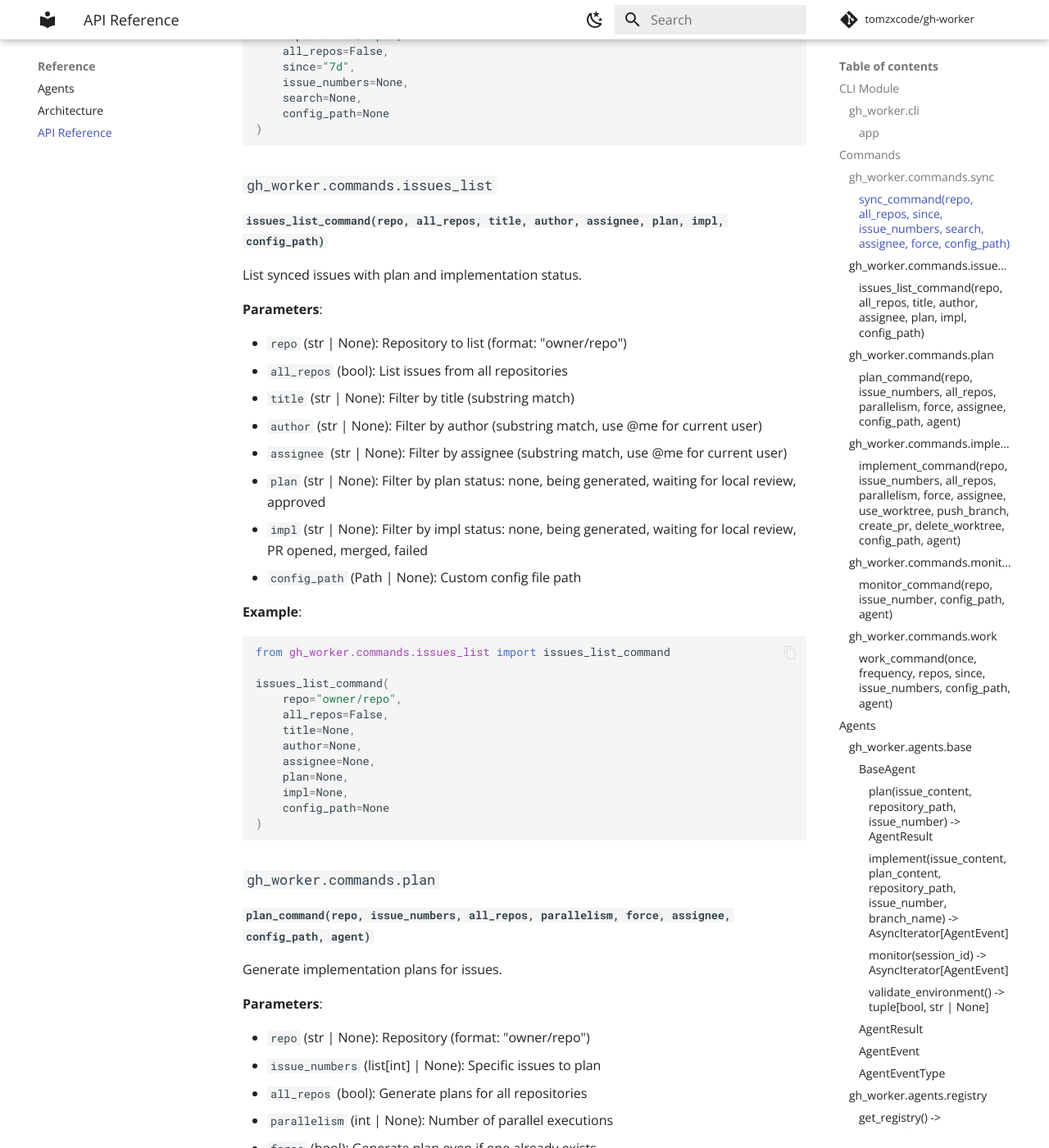
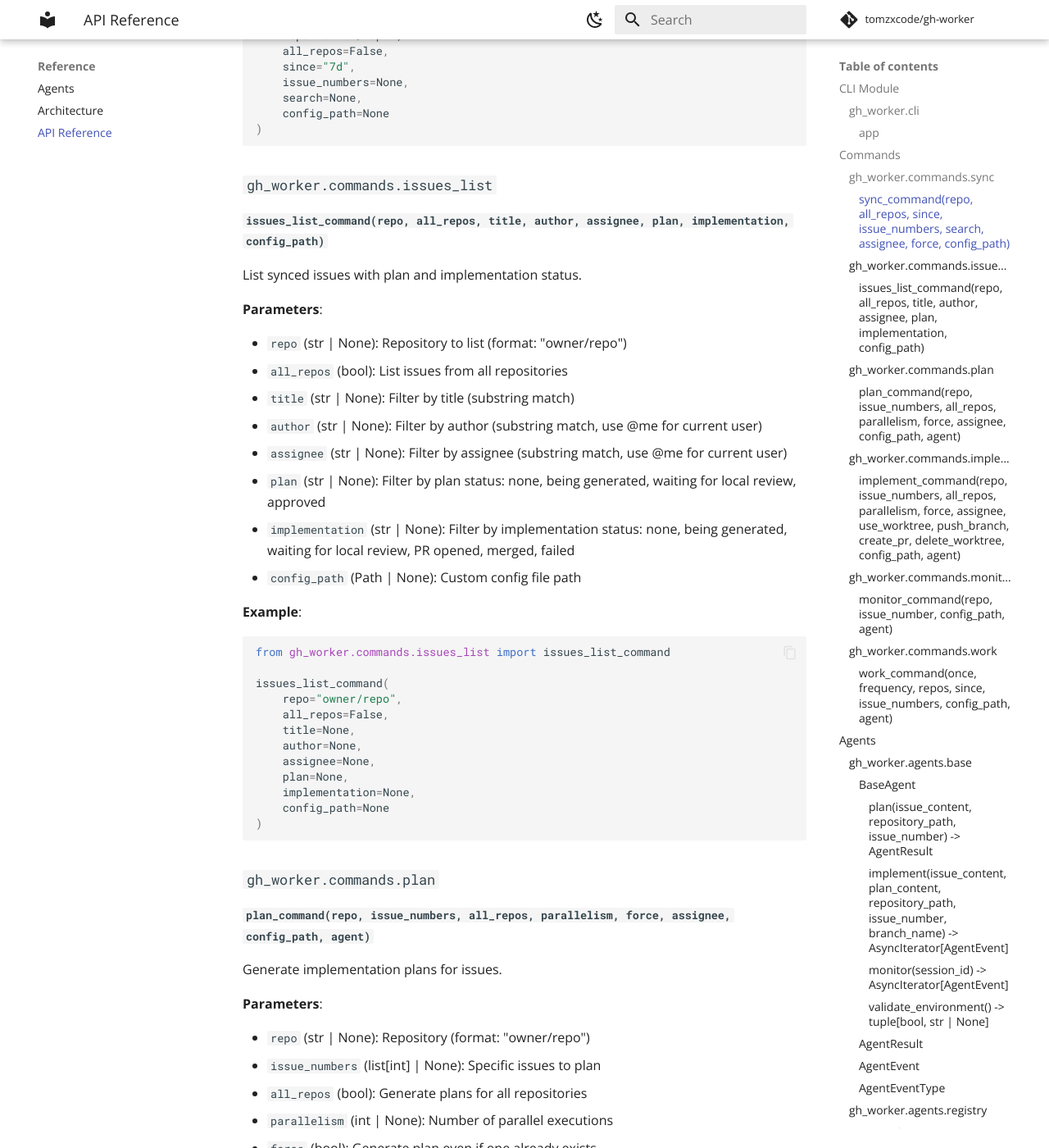
Before and after one commit to TomzxCode/gh-worker, an MkDocs documentation site: the page built from docs/api-reference.md, in a window 1280 px wide and 1400 px high, scrolled down 1278 px. Shown: the whole window at 82% size. Built offline with MkDocs 1.6.1 and Material for MkDocs 9.7.7, drawn with Linux system fonts in a browser that asks for light colours; comment, search, counter and statistics services are not loaded.

Commit message:
docs: update API reference and command documentation for implementation status
- Rename 'impl' to 'implementation' in API reference and command documentation for clarity.
- Update usage examples and command specifications to reflect the new terminology.
- Ensure consistency across documentation regarding implementation status filtering.

````diff
--- a/README.md
+++ b/README.md
@@ -54,7 +54,7 @@ ghw repositories add        Add repositories to track
 ghw repositories list      List tracked repositories
 ghw repositories remove    Remove repositories from tracking
 ghw issues sync             Sync issues from GitHub
-ghw issues list             List synced issues with plan/impl status
+ghw issues list             List synced issues with plan/implementation status
 ghw issues plan             Generate implementation plans
 ghw issues implement        Implement plans and create PRs
 ghw monitor                 Monitor ongoing implementations
@@ -167,8 +167,8 @@ ghw issues list --repo owner/repo
 # List issues from all repositories
 ghw issues list --all-repos
 
-# Filter by title, author, assignee, plan status, or impl status
-ghw issues list --repo owner/repo --plan approved --impl none
+# Filter by title, author, assignee, plan status, or implementation status
+ghw issues list --repo owner/repo --plan approved --implementation none
 ```
 
 ### 6. Generate Plans
--- a/docs/api-reference.md
+++ b/docs/api-reference.md
@@ -55,7 +55,7 @@ sync_command(
 
 ### `gh_worker.commands.issues_list`
 
-#### `issues_list_command(repo, all_repos, title, author, assignee, plan, impl, config_path)`
+#### `issues_list_command(repo, all_repos, title, author, assignee, plan, implementation, config_path)`
 
 List synced issues with plan and implementation status.
 
@@ -67,7 +67,7 @@ List synced issues with plan and implementation status.
 - `author` (str | None): Filter by author (substring match, use @me for current user)
 - `assignee` (str | None): Filter by assignee (substring match, use @me for current user)
 - `plan` (str | None): Filter by plan status: none, being generated, waiting for local review, approved
-- `impl` (str | None): Filter by impl status: none, being generated, waiting for local review, PR opened, merged, failed
+- `implementation` (str | None): Filter by implementation status: none, being generated, waiting for local review, PR opened, merged, failed
 - `config_path` (Path | None): Custom config file path
 
 **Example**:
@@ -82,7 +82,7 @@ issues_list_command(
     author=None,
     assignee=None,
     plan=None,
-    impl=None,
+    implementation=None,
     config_path=None
 )
 ```
--- a/docs/usage.md
+++ b/docs/usage.md
@@ -283,8 +283,8 @@ ghw issues list --repo owner/repo --assignee @me
 # Filter by plan status: none, being generated, waiting for local review, approved
 ghw issues list --repo owner/repo --plan approved
 
-# Filter by impl status: none, being generated, waiting for local review, PR opened, merged, failed
-ghw issues list --repo owner/repo --impl none
+# Filter by implementation status: none, being generated, waiting for local review, PR opened, merged, failed
+ghw issues list --repo owner/repo --implementation none
 ```
 
 #### plan
````
Also changed, not shown: spec/cli-interface.md (+3 -3 lines), spec/commands.md (+4 -4 lines), 3 other files.
